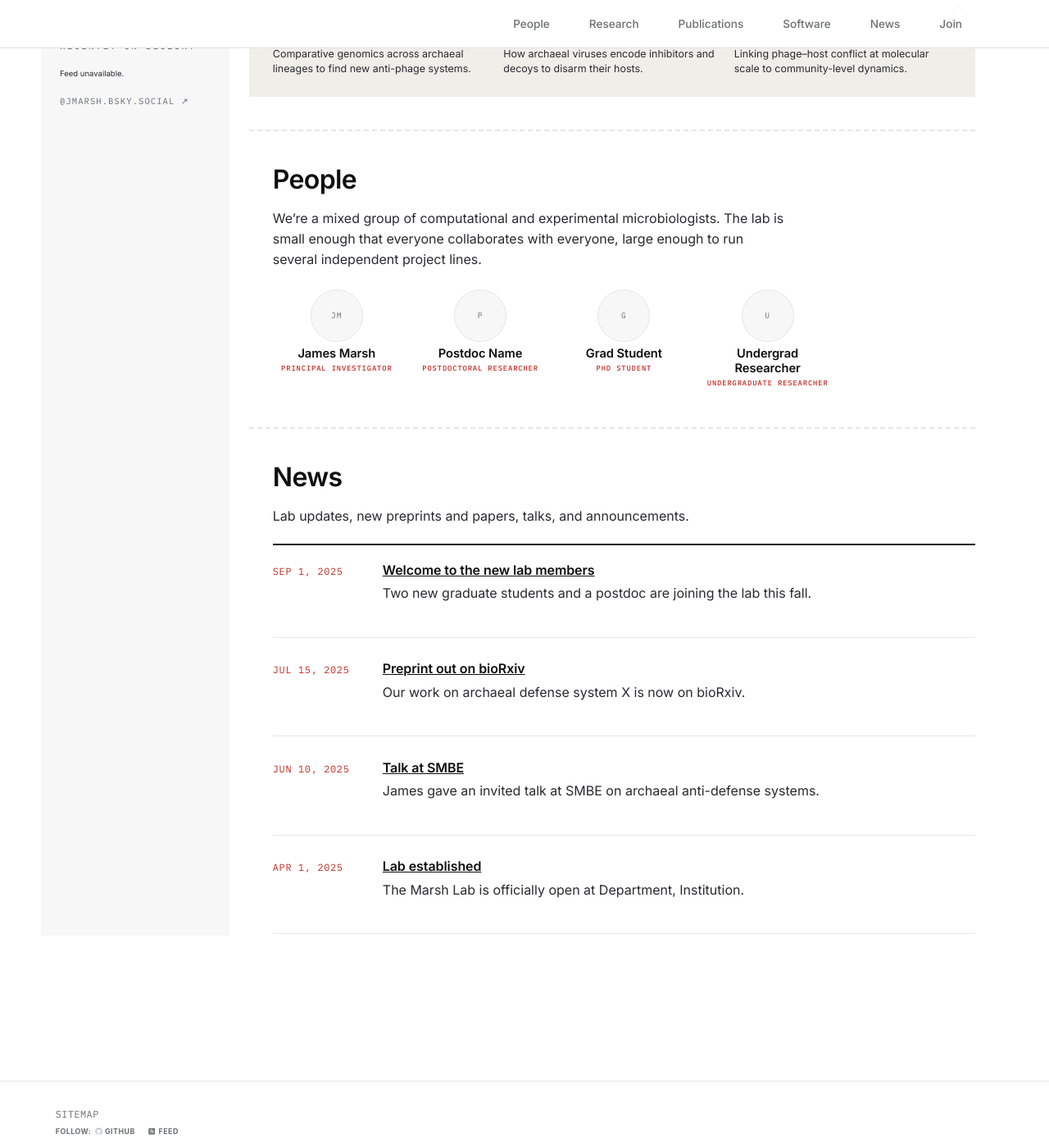
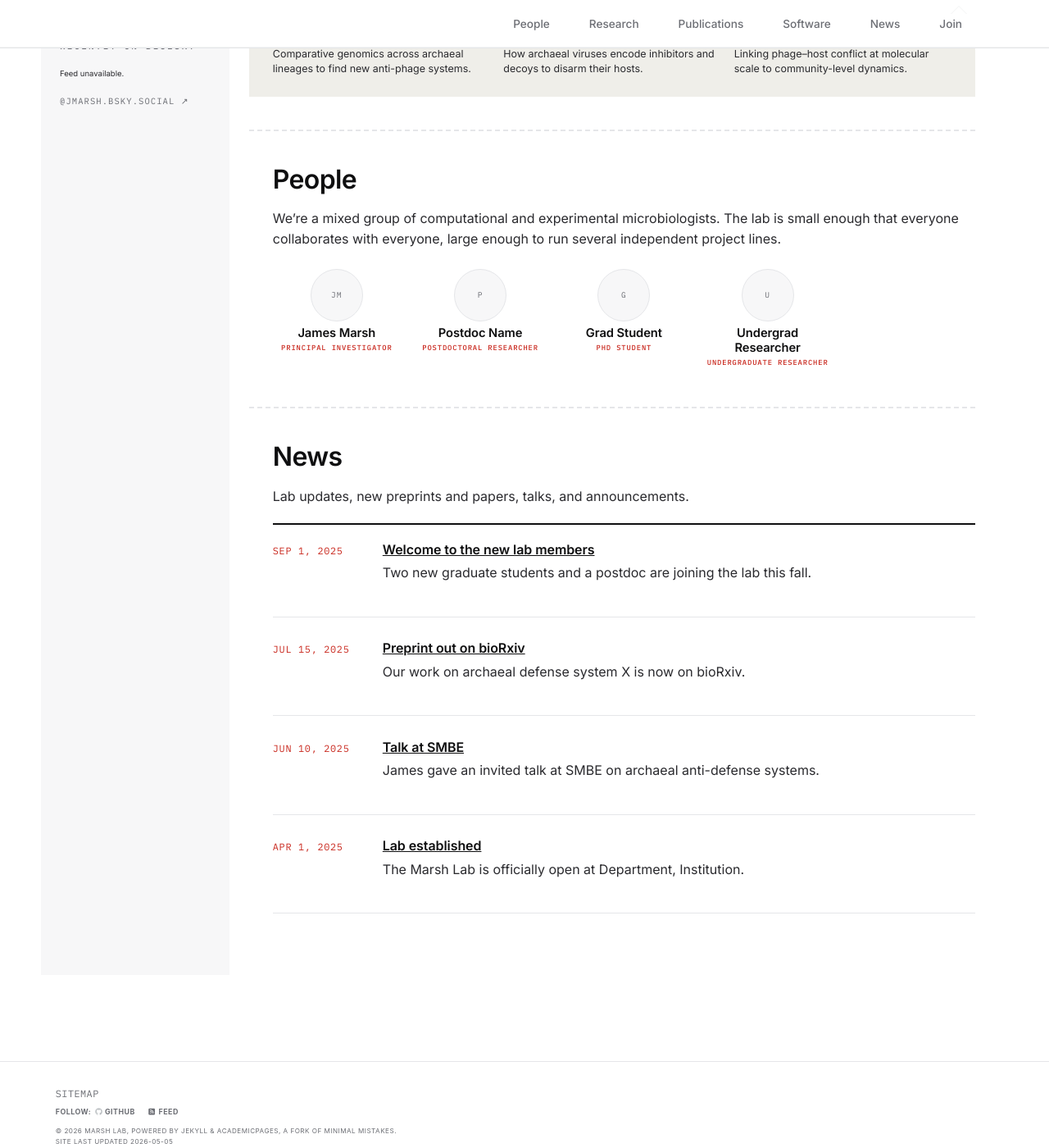
Before and after one commit to marshomics/marshomics.github.io, a Jekyll site: the page built from _pages/about.md, in a window 1280 px wide and 1400 px high, scrolled down 349 px. Shown: the whole window at 82% size. Built offline with Jekyll 4.4.1, drawn with Linux system fonts in a browser that asks for light colours; a script bundle is joined from its source files by our own code; library files that are not in the unit come from our copies.

Commit message:
Update _overrides.scss

```diff
--- a/_sass/_overrides.scss
+++ b/_sass/_overrides.scss
@@ -232,7 +232,9 @@ hr {
   width: auto;
   float: none;
   min-width: 0;
-  position: static;
+  position: static !important;          /* defeat academicpages's @media (min-width: 1024px) `position: fixed` */
+  height: auto !important;              /* defeat `height: 100vh` from same media query (capped sidebar at viewport height) */
+  overflow: visible !important;         /* defeat `overflow-y: auto` (the scrollbar) */
   display: flex;
   flex-direction: column;
   gap: var(--sidebar-gap);              /* vertical gap between sections matches horizontal gap */
@@ -836,6 +838,12 @@ hr {
 .section-content { padding: 0 0 0 1.8em; }
 .section-content:last-child { padding-bottom: 4em; }
 
+/* On the home page, sub-section intro paragraphs (.section-content > p)
+   should run to the column's right edge instead of being capped at 62ch.
+   Dedicated archive pages (/people/, /publications/, etc.) keep the
+   readability cap from the base .alt-page__intro rule below. */
+.section-content .alt-page__intro { max-width: none; }
+
 #home, #people, #news { scroll-margin-top: 80px; }
 
 .alt-page__title {
```
